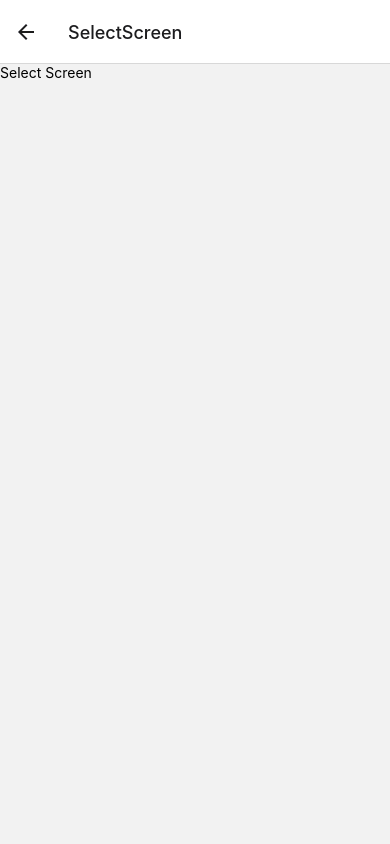
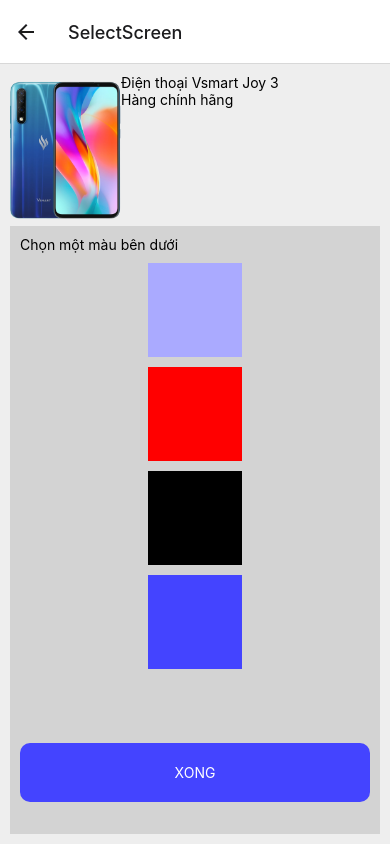
Before and after one commit to Zennisch/ReactNative_Mobile, a React Native app in the folder Week05/: screen /SelectScreen in a window 390 px wide. Built offline with nearby package versions, Linux system fonts and the light colour scheme.

Commit message:
Update SelectScreen.js

```diff
--- a/Week05/screens/SelectScreen.js
+++ b/Week05/screens/SelectScreen.js
@@ -1,9 +1,71 @@
-import {Text, View} from "react-native";
+import {
+    View,
+    Text,
+    SafeAreaView,
+    Image,
+    TouchableOpacity,
+} from 'react-native';
 
-export default function SelectScreen() {
+export default function App() {
     return (
-        <View>
-            <Text>Select Screen</Text>
-        </View>
+        <SafeAreaView style={{ flex: 1, padding: 10, backgroundColor: '#EEEEEE' }}>
+            <View
+                style={{ height: '20%', flexDirection: 'row' }}>
+                <View style={{ width: '30%' }}>
+                    <Image source={require('../myassets/vs_blue.png')}
+                           style={{width: '100%', height: '100%'}}
+                           resizeMode= 'contain'
+                    />
+                </View>
+                <View style={{ width: '70%' }}>
+                    <Text>Điện thoại Vsmart Joy 3</Text>
+                    <Text>Hàng chính hãng</Text>
+                </View>
+            </View>
+            <View
+                style={{
+                    height: '80%',
+                    padding: 10,
+                    gap: 10,
+                    backgroundColor: 'lightgray',
+                }}>
+                <Text>Chọn một màu bên dưới</Text>
+                <View
+                    style={{
+                        width: '100%',
+                        height: '80%',
+                        gap: 10,
+                        alignItems: 'center',
+                    }}>
+                    <View
+                        style={{
+                            aspectRatio: 1,
+                            height: '20%',
+                            backgroundColor: '#aaaaff',
+                        }}></View>
+                    <View
+                        style={{
+                            aspectRatio: 1,
+                            height: '20%',
+                            backgroundColor: 'red',
+                        }}></View>
+                    <View
+                        style={{
+                            aspectRatio: 1,
+                            height: '20%',
+                            backgroundColor: 'black',
+                        }}></View>
+                    <View
+                        style={{
+                            aspectRatio: 1,
+                            height: '20%',
+                            backgroundColor: '#4444FF',
+                        }}></View>
+                </View>
+                <TouchableOpacity style={{justifyContent: 'center', alignItems: 'center', backgroundColor: '#4444FF', height: '10%', borderRadius: 10}}>
+                    <Text style={{color: 'white'}}>XONG</Text>
+                </TouchableOpacity>
+            </View>
+        </SafeAreaView>
     );
 }
```
